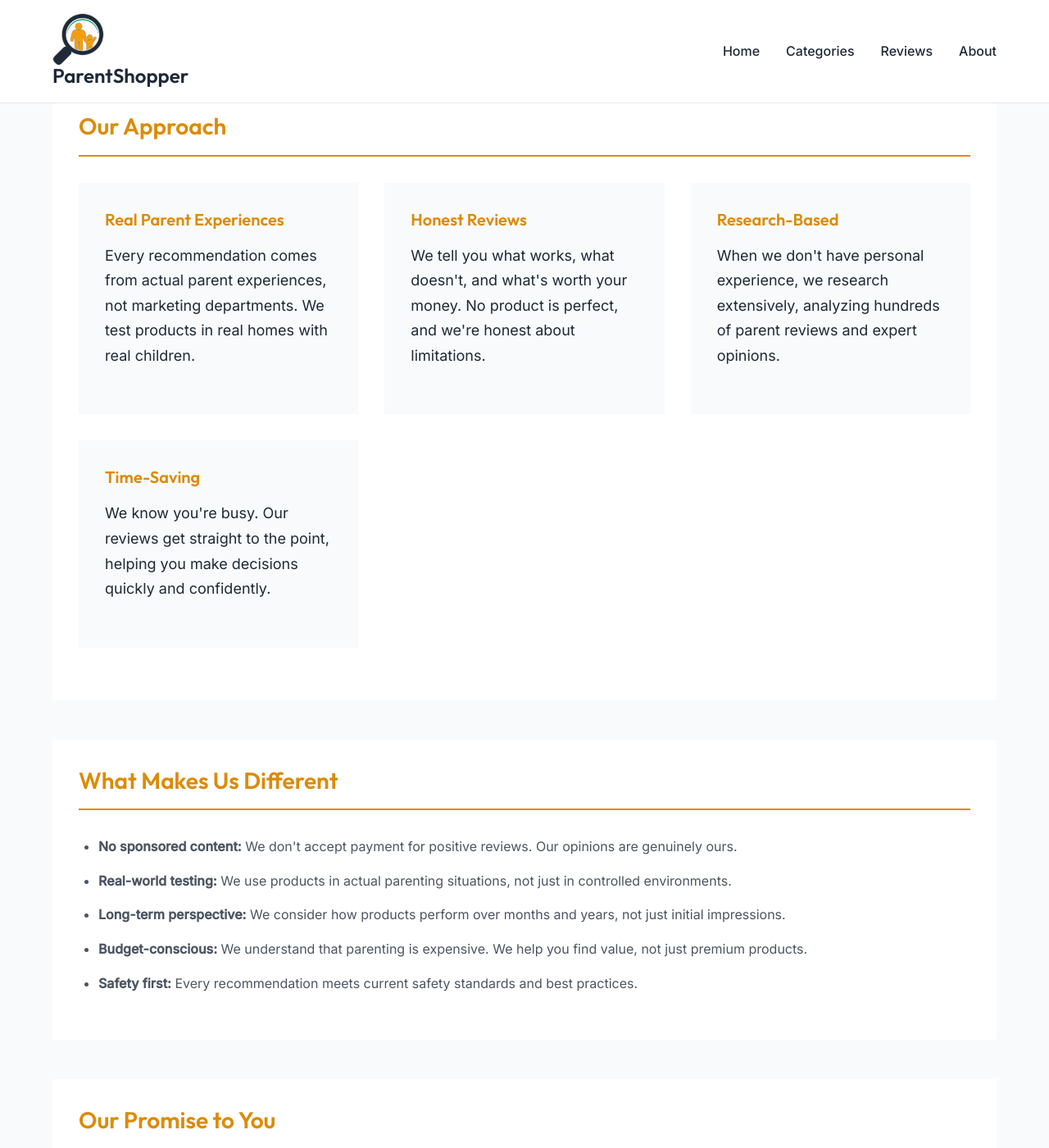
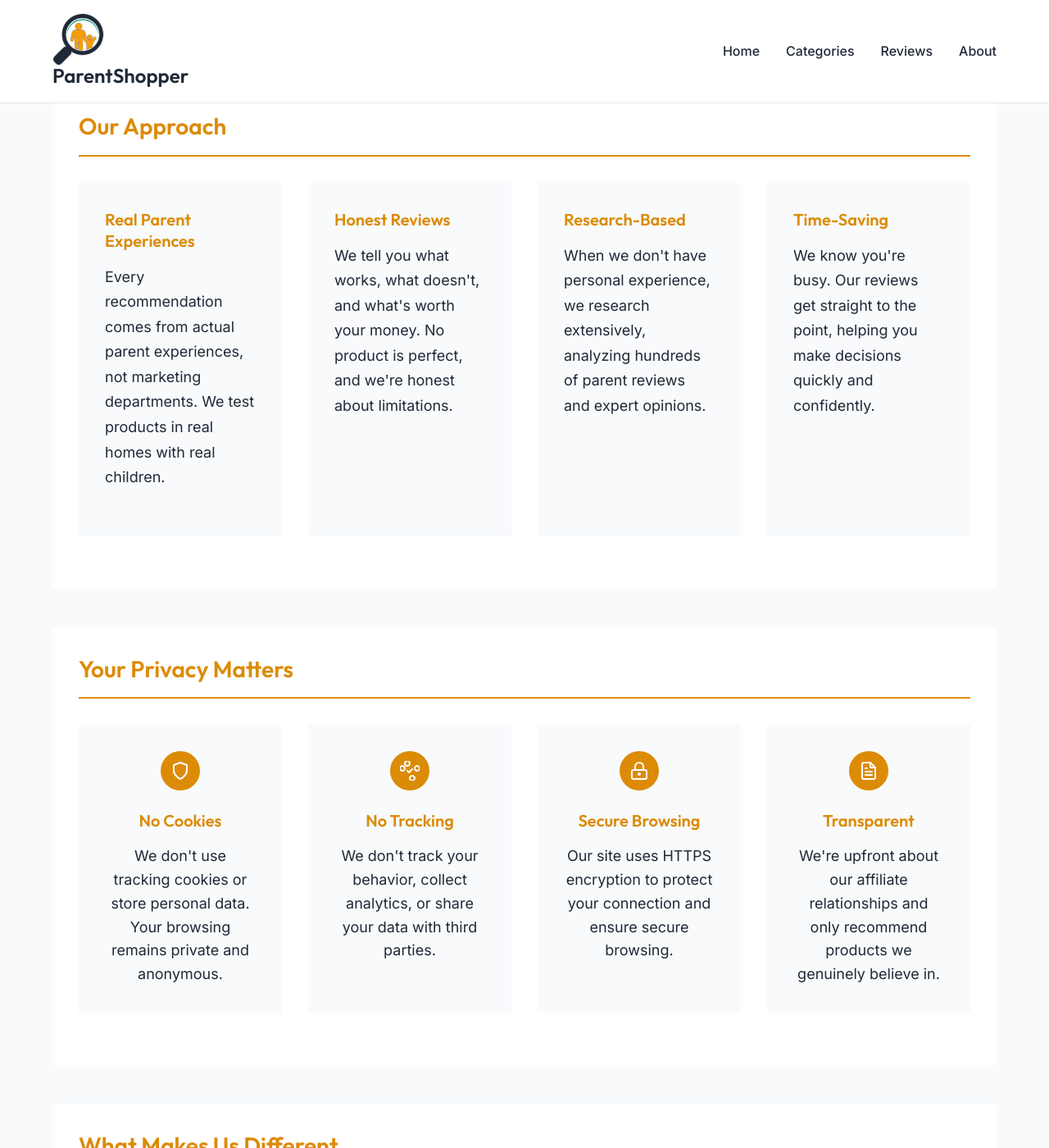
Before and after one commit to JaimeV365/parentshopper, a Jekyll site: the page built from about.html, in a window 1280 px wide and 1400 px high, scrolled down 732 px. Shown: the whole window at 82% size. Built offline with Jekyll 4.4.1, drawn with Linux system fonts in a browser that asks for light colours; some of the changed text lies outside the part shown.

Commit message:
Improve about page: fix 4x1 grid layout for Our Approach, add privacy section with Lucide icons, remove Get in Touch section

```diff
--- a/about.html
+++ b/about.html
@@ -55,6 +55,61 @@ description: "Learn about ParentShopper's mission to help busy parents make smar
         </section>
 
         <section class="about-section">
+            <h2>Your Privacy Matters</h2>
+            <div class="privacy-grid">
+                <div class="privacy-item">
+                    <div class="privacy-icon">
+                        <svg width="24" height="24" viewBox="0 0 24 24" fill="none" stroke="currentColor" stroke-width="2" stroke-linecap="round" stroke-linejoin="round">
+                            <path d="M12 22s8-4 8-10V5l-8-3-8 3v7c0 6 8 10 8 10z"/>
+                        </svg>
+                    </div>
+                    <h3>No Cookies</h3>
+                    <p>We don't use tracking cookies or store personal data. Your browsing remains private and anonymous.</p>
+                </div>
+
+                <div class="privacy-item">
+                    <div class="privacy-icon">
+                        <svg width="24" height="24" viewBox="0 0 24 24" fill="none" stroke="currentColor" stroke-width="2" stroke-linecap="round" stroke-linejoin="round">
+                            <path d="M9 12l2 2 4-4"/>
+                            <path d="M21 12c-1 0-3-1-3-3s2-3 3-3 3 1 3 3-2 3-3 3"/>
+                            <path d="M3 12c1 0 3-1 3-3s-2-3-3-3-3 1-3 3 2 3 3 3"/>
+                            <path d="M12 3c0 1-1 3-3 3s-3-2-3-3 1-3 3-3 3 2 3 3"/>
+                            <path d="M12 21c0-1 1-3 3-3s3 2 3 3-1 3-3 3-3-2-3-3"/>
+                        </svg>
+                    </div>
+                    <h3>No Tracking</h3>
+                    <p>We don't track your behavior, collect analytics, or share your data with third parties.</p>
+                </div>
+
+                <div class="privacy-item">
+                    <div class="privacy-icon">
+                        <svg width="24" height="24" viewBox="0 0 24 24" fill="none" stroke="currentColor" stroke-width="2" stroke-linecap="round" stroke-linejoin="round">
+                            <rect x="3" y="11" width="18" height="11" rx="2" ry="2"/>
+                            <circle cx="12" cy="16" r="1"/>
+                            <path d="M7 11V7a5 5 0 0 1 10 0v4"/>
+                        </svg>
+                    </div>
+                    <h3>Secure Browsing</h3>
+                    <p>Our site uses HTTPS encryption to protect your connection and ensure secure browsing.</p>
+                </div>
+
+                <div class="privacy-item">
+                    <div class="privacy-icon">
+                        <svg width="24" height="24" viewBox="0 0 24 24" fill="none" stroke="currentColor" stroke-width="2" stroke-linecap="round" stroke-linejoin="round">
+                            <path d="M14 2H6a2 2 0 0 0-2 2v16a2 2 0 0 0 2 2h12a2 2 0 0 0 2-2V8z"/>
+                            <polyline points="14,2 14,8 20,8"/>
+                            <line x1="16" y1="13" x2="8" y2="13"/>
+                            <line x1="16" y1="17" x2="8" y2="17"/>
+                            <polyline points="10,9 9,9 8,9"/>
+                        </svg>
+                    </div>
+                    <h3>Transparent</h3>
+                    <p>We're upfront about our affiliate relationships and only recommend products we genuinely believe in.</p>
+                </div>
+            </div>
+        </section>
+
+        <section class="about-section">
             <h2>What Makes Us Different</h2>
             <ul class="difference-list">
                 <li><strong>No sponsored content:</strong> We don't accept payment for positive reviews. Our opinions are genuinely ours.</li>
@@ -84,16 +139,5 @@ description: "Learn about ParentShopper's mission to help busy parents make smar
             <p>Our affiliate relationships never influence our recommendations. We recommend products we genuinely believe in, regardless of commission rates. You can read more about this in our <a href="{{ '/affiliate-disclosure.html' | relative_url }}">Affiliate Disclosure</a>.</p>
         </section>
 
-        <section class="about-section">
-            <h2>Get in Touch</h2>
-            <p>Have a question about a product? Found something that works (or doesn't work) for your family? We'd love to hear from you.</p>
-
-            <p>While we can't respond to every message individually, we read all feedback and use it to improve our recommendations and coverage.</p>
-
-            <div class="contact-info">
-                <p><strong>Email:</strong> hello@parentshopper.com</p>
-                <p><strong>Response time:</strong> We aim to respond within 48 hours</p>
-            </div>
-        </section>
     </div>
 </main>
--- a/css/styles.css
+++ b/css/styles.css
@@ -877,9 +877,21 @@ a:focus {
 /* Approach grid for about page */
 .approach-grid {
   display: grid;
-  grid-template-columns: repeat(auto-fit, minmax(300px, 1fr));
+  grid-template-columns: repeat(4, 1fr);
   gap: var(--spacing-lg);
   margin: var(--spacing-lg) 0;
+}
+
+@media (max-width: 1200px) {
+  .approach-grid {
+    grid-template-columns: repeat(2, 1fr);
+  }
+}
+
+@media (max-width: 768px) {
+  .approach-grid {
+    grid-template-columns: 1fr;
+  }
 }
 
 .approach-item {
@@ -927,12 +939,62 @@ a:focus {
   color: var(--color-text);
 }
 
-.contact-info {
+/* Privacy section styling */
+.privacy-grid {
+  display: grid;
+  grid-template-columns: repeat(4, 1fr);
+  gap: var(--spacing-lg);
+  margin: var(--spacing-lg) 0;
+}
+
+@media (max-width: 1200px) {
+  .privacy-grid {
+    grid-template-columns: repeat(2, 1fr);
+  }
+}
+
+@media (max-width: 768px) {
+  .privacy-grid {
+    grid-template-columns: 1fr;
+  }
+}
+
+.privacy-item {
   background: var(--color-background-subtle);
   padding: var(--spacing-lg);
   border-radius: var(--border-radius);
-  border-left: 4px solid var(--color-accent);
-  margin-top: var(--spacing-lg);
+  border: 1px solid var(--color-border);
+  text-align: center;
+  transition: transform 0.2s ease, box-shadow 0.2s ease;
+}
+
+.privacy-item:hover {
+  transform: translateY(-2px);
+  box-shadow: var(--shadow-md);
+}
+
+.privacy-icon {
+  display: flex;
+  justify-content: center;
+  align-items: center;
+  width: 48px;
+  height: 48px;
+  background: var(--color-accent);
+  border-radius: 50%;
+  margin: 0 auto var(--spacing-md);
+  color: white;
+}
+
+.privacy-item h3 {
+  color: var(--color-accent);
+  margin-bottom: var(--spacing-sm);
+  font-size: 1.25rem;
+}
+
+.privacy-item p {
+  color: var(--color-text-secondary);
+  line-height: 1.6;
+  margin: 0;
 }
 
 /* Research Steps */
```
